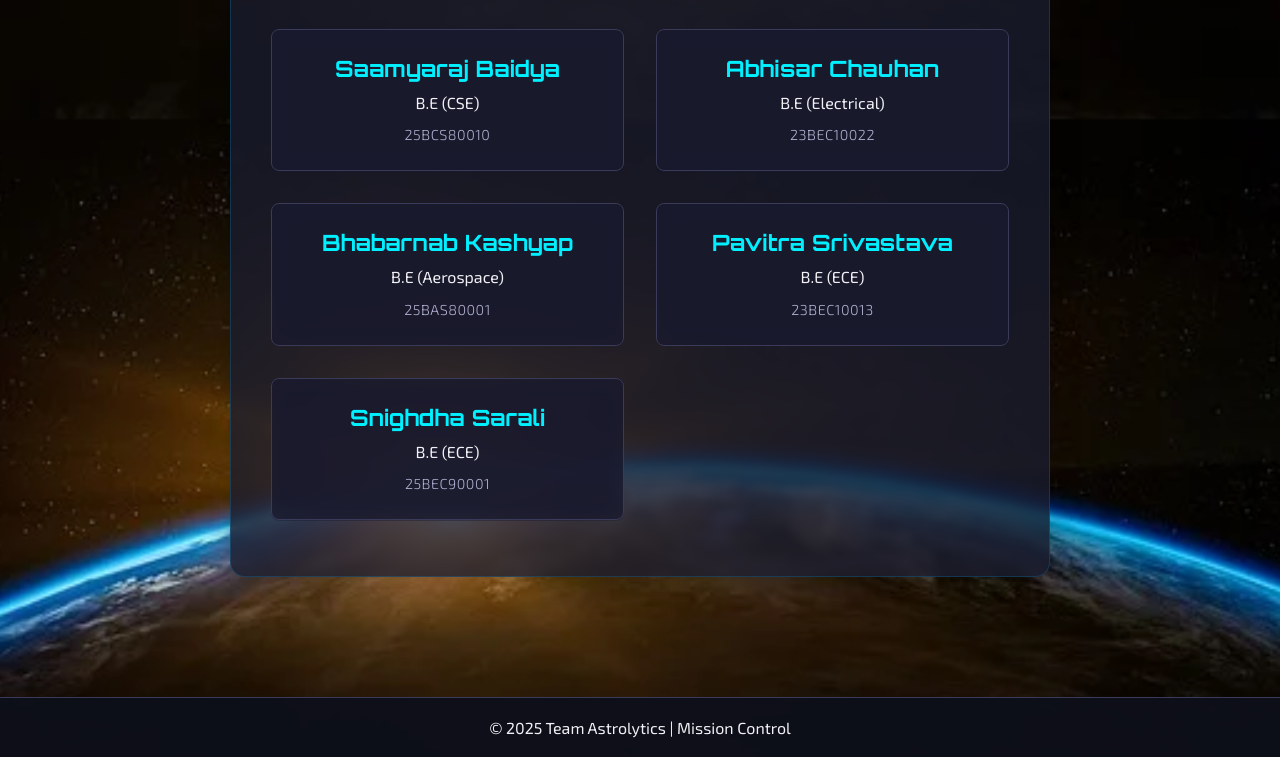
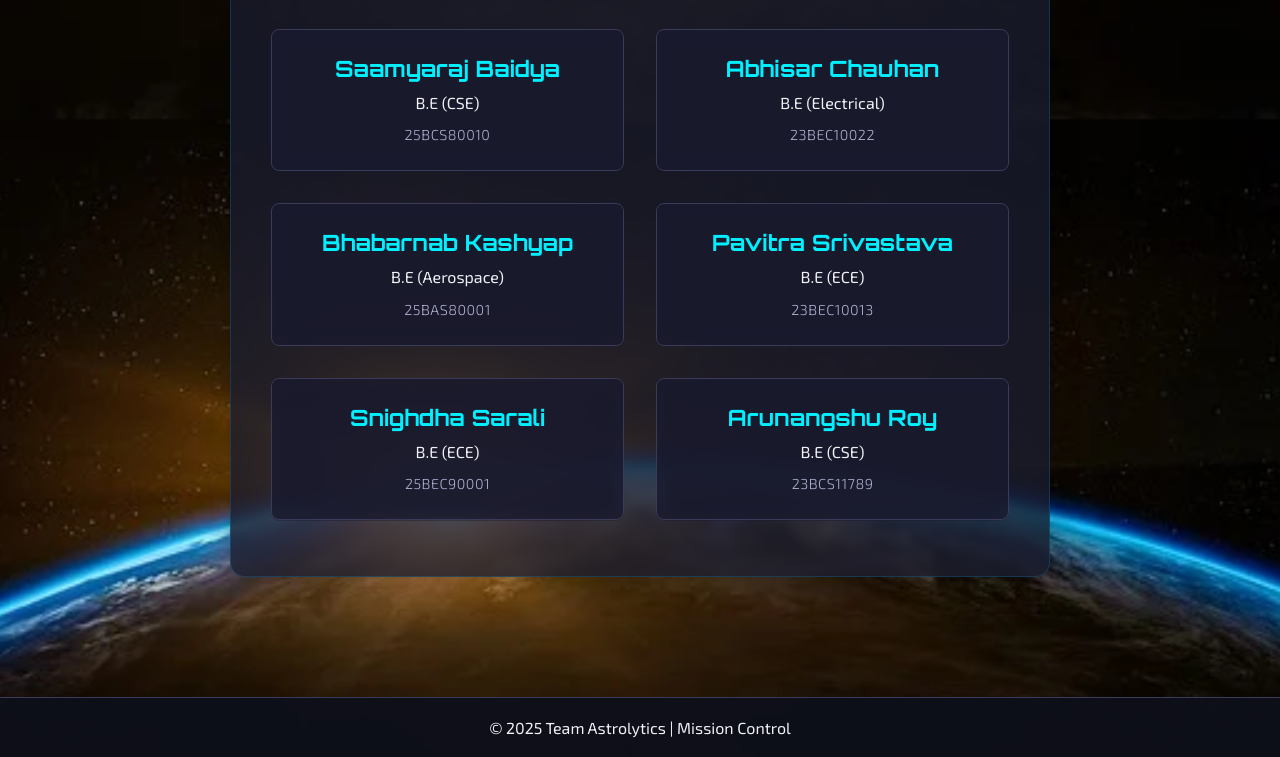
Before and after one commit to saamya2006/Astrolytics, a website: page wwwroot/team.html in a window 1280 px wide. Shown: the part 681-1438 px from the top of the page. Drawn offline with Linux system fonts and the light colour scheme.

Commit message:
adding new team member

```diff
--- a/wwwroot/team.html
+++ b/wwwroot/team.html
@@ -293,6 +293,12 @@
                     <p class="uid">25BEC90001</p>
                 </div>
 
+                <div class="team-card">
+                    <h3>Arunangshu Roy</h3>
+                    <p class="discipline">B.E (CSE)</p>
+                    <p class="uid">23BCS11789</p>
+                </div>
+
 
             </div>
         </section>
```
